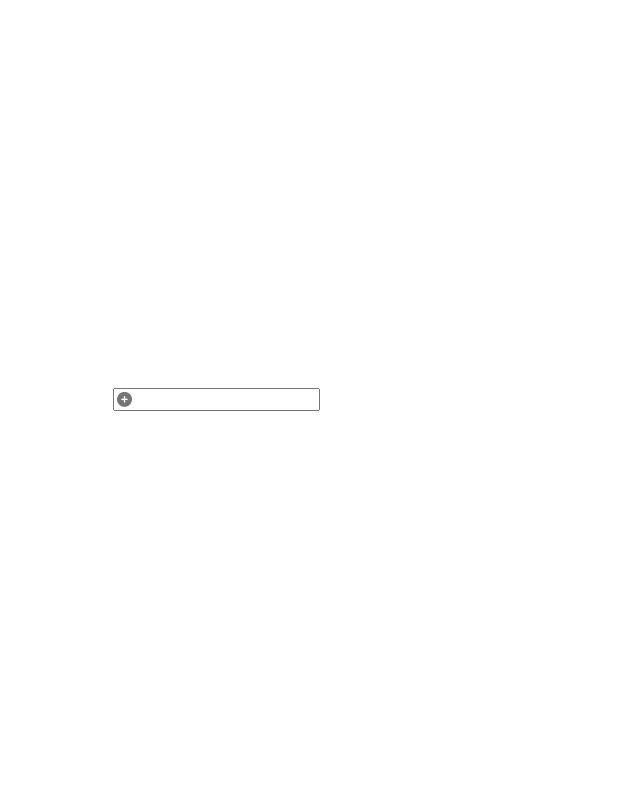
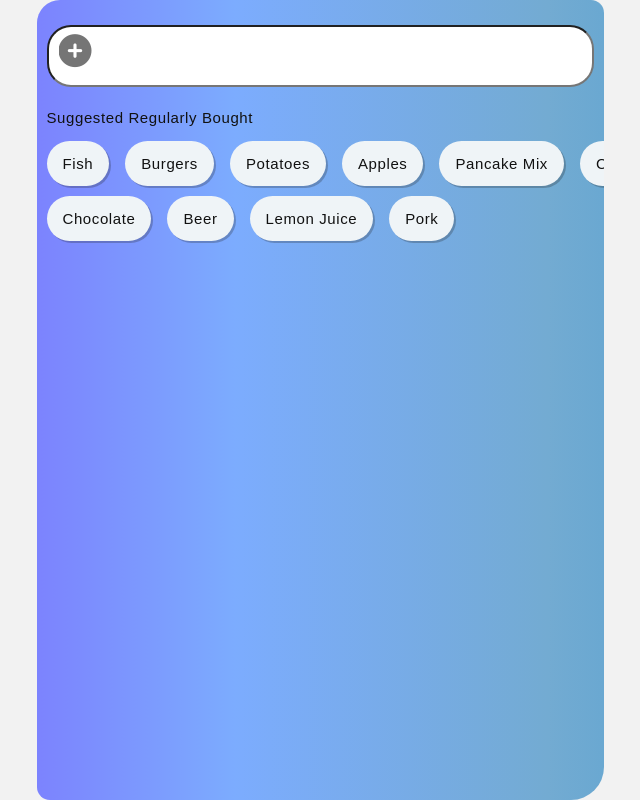
Before and after one commit to siramsay/shop-app-vue3, a Vue app: page / in a window 1280 px wide. Shown: the whole page, without its empty margins (320-960 px from the left). Built offline with nearby package versions, Linux system fonts and the light colour scheme.

Commit message:
Add CSS to main, HTML start screen block

```diff
--- a/src/App.vue
+++ b/src/App.vue
@@ -176,4 +176,14 @@ export default {
       >
     </section>
 
+  <!-- Start Screen -->
+  <div class="suggestion-outer-wrapper" v-if="newItem.length === 0 && !inputItem">
+    <h4>Suggested Regularly Bought</h4>
+    <div class="suggestion-wrapper">
+      <ul id="suggestion">
+        <li v-for="(item, index) in previousProduct" v-on:click="addPreviousItem(item)">{{ item }}</li>
+      </ul>
+    </div>
+  </div>
+
 </template>
--- a/src/assets/main.css
+++ b/src/assets/main.css
@@ -1,5 +1,495 @@
 @import './base.css';
 
+:root {
+
+  /*
+    https://medium.com/@adrjohnston/native-css-mixins-ee2a50e07b54
+    color: #f5f5f5;*/
+}
+
+/* reset */
+* {
+  margin: 0;
+  box-sizing: border-box;
+}
+
+/*
+@media query orirentation : potrait or landscape;
+ */
+
+html:not([lang]),
+html[lang=""] {
+  border-top: 20px solid red;
+}
+
+html:not([lang]), html[lang=""] {
+  border-top: 20px solid red;
+}
+
+img:not([alt]), img[alt=""] {
+  border: 5px dashed red;
+}
+
+canvas:not([role]), canvas:not([aria-label]), canvas[role=""], canvas[aria-label=""] {
+  border: 5px dashed red;
+}
+
+
+/*
+html
+moz-osx-font-smoothing: auto;
+
+body
+font-variant-ligatures: normal;
+font-kerning: normal;
+*/
+html, body {
+  margin: 0; height: 100%; overflow: hidden;
+}
+
+body {
+  margin: 0;
+  background-color: #F2F2F2;
+  font-family: sans-serif;
+}
+
+main {
+  width: 100vw;
+  min-height: 100vh;
+  display: flex;
+  justify-content: center;
+  align-items: center;
+}
+
+#app {
+  background: #87a0f2;
+  /*background-image: radial-gradient(
+          circle at 80% 240px,
+          rgba(155, 42, 42, 0.56) 20%,
+          rgba(84, 84, 84, 0.56) 46%,
+          rgba(48, 63, 111, 0.56) 80%),*/
+  background-image: linear-gradient(
+          90deg,
+          rgba(124,131,254,1) 0%,
+          rgba(124,172,254,1) 35%,
+          rgba(115,171,210,1) 90%,
+          rgba(106,168,209,1) 100%);
+  color: #111111;
+  letter-spacing: 0.04em;
+  /*text-align: center;*/
+  /*width: 375px; remove for safari */
+  height: 100vh;
+  max-height: 812px;
+  margin: 0 auto;
+  display: table;
+  line-height: 1.4em;
+  border-radius: 23px 13px 33px;
+  /* box-sizing:border-box; this didn't work*/
+  position: relative;
+}
+
+#app > * {
+  max-width: 567px;
+}
+h1 {
+  margin: 1em 0;
+}
+.title {
+  color: #222222;
+}
+.main-info {
+  text-align: left;
+}
+.main-info:after {
+  content: "";
+  display: table;
+  clear: both;
+}
+hr {
+  border-top: 0;
+  border-bottom: 1px solid #555;
+}
+ul {
+  /*background-color: hsla(360deg, 100%, 100%, 0.5);*/
+  padding-left: 20px;
+}
+li {
+  list-style: none outside none;
+  text-align: left;
+  padding: 10px 0;
+  border-bottom: 1px solid #ccc;
+}
+/*
+li span {
+  display: flex;
+  justify-content: space-between;
+  align-items: center;
+}
+ */
+input,
+textarea {
+  font-family: serif;
+  /*width: calc(100% - 30px);
+  width: 330px;*/
+  width: 100%;
+  margin: 15px 0 0 0;
+  padding: 10px 10px 8px;
+  outline: 0;
+  font-size: 1em;
+  border-radius: 1.5rem;
+  height: 62px;
+}
+textarea::before {
+  font-family: "Font Awesome 5 Free";
+  font-weight: 900;
+  content: "\f044";
+}
+li.highlight, .completed {
+  background: gainsboro;
+  text-decoration: line-through;
+  opacity: 0.7;
+}
+select,
+textarea,
+input[type="text"],
+input[type="submit"],
+input[type="email"],
+input[type="password"],
+input:focus {
+  font-size: 1em;
+}
+
+/*
+::-webkit-input-placeholder {
+  text-align: center;
+}
+:-moz-placeholder {
+  text-align: center;
+}*/
+input[type='text']{
+  font-size: 2.2rem;
+  line-height: 2.2rem;
+}
+input::placeholder {
+  font-size: 2.2em;
+  vertical-align: middle;
+  line-height: 2.2rem;
+}
+input:-webkit-input-placeholder,  /*Safari */
+input::-webkit-input-placeholder {
+  vertical-align: middle;
+  position: absolute;
+  top: 12px;
+  left: 4px;
+}
+/*/input.add-item::placeholder {
+ color: transparent;
+}*/
+input:focus::placeholder {
+  color: transparent;
+}
+select {
+  border: 0;
+  -moz-appearance: none;
+  -webkit-appearance: none;
+  appearance: none;
+  float: right;
+}
+/*Layout*/
+section.input {
+  padding: 10px;
+}
+nav {
+  width: calc(100% - 20px);
+  margin: 15px 10px 0;
+  padding: 10px;
+  outline: 0;
+  font-size: 1em;
+  border-radius: 2rem;
+  height: 62px;
+  background-color: #ffffff;
+  position: absolute;
+  bottom: 20px;
+  box-sizing: border-box;
+  display: flex;
+  align-items: center;
+  box-shadow: 0 2px 2px #000000;
+}
+nav menu {
+  display: flex;
+  list-style-type: none;
+  justify-content: flex-end;
+  color: #ffffff;
+  padding: 0;
+  width: 100%;
+  height: 28px;
+}
+nav menu li {
+  padding: 0 10px;
+  cursor: pointer;
+  border-bottom: 0 solid #ccc;
+  display: flex;
+  align-items: center;
+}
+nav menu li:first-child {
+  margin-right: auto;
+}
+nav menu li svg {
+  height: 38px;
+  /*width: 32px;*/
+  fill: #747474;
+}
+
+#prev,
+#suggestion {
+  list-style: none;
+  background: transparent;
+  display: inline-flex;
+}
+
+/* Tabs */
+.tabs {
+  display: flex;
+}
+.tabs h3  {
+  display: flex;
+  align-items: center;
+  padding-left: 25px;
+  width: 50%;
+  height: 3rem;
+  cursor: pointer;
+  background-color: #ffffffd1; /*hsla(360deg, 100%, 100%, 0.5);*/
+}
+.tabs h3:first-child {
+  border-radius: 2rem 0 0 0;
+}
+.tabs h3.blue {
+  color: #f8f8f8;
+  background-color: #527eac; /* AA */
+}
+.tabs h3:nth-child(2) {
+  border-radius: 0 2rem 0 0;
+}
+.tabs h3.orange {
+  color: #f8f8f8;
+  background-color: #d77504; /* AA */
+}
+.suggestion-outer-wrapper {
+  overflow-x: hidden;
+  overflow-y: hidden;
+  margin: 0;
+  width: 100vw;
+  height: 165px;
+}
+/*  */
+.preemptive-suggestions,
+.add-item {
+  padding: 10px 0;
+  background-color: #ffffff;
+  margin-block-start: 5px;
+  margin-block-end: 15px;
+  margin-inline-start: 10px;
+  height: 145px;
+  border-radius: 1.5rem 0 0 1.5rem;
+  width: calc(100vw - 10px);
+  display: flex;
+  align-items: center;
+  justify-content: flex-end;
+}
+#app .add-item  {
+  max-width: 557px;
+}
+
+.suggestion-outer-wrapper > * {
+  padding-left: 10px;
+  padding-right: 10px;
+  width: 100%;
+}
+.suggestion-outer-wrapper > h4 {
+  padding: 10px;
+}
+.suggestion-wrapper {
+  overflow-x: scroll;
+  overflow-y: hidden;
+  height: 115px;
+  margin-bottom: 5px;
+  /*scrollbar-width: none;
+  scrollbar-color: red orange;*/
+  scrollbar-width: thin;
+}
+
+/* Chrome */
+.suggestion-wrapper::-webkit-scrollbar {
+  height: 8px;
+  width: 1px;
+  background-color: white;
+}
+.suggestion-wrapper::-webkit-scrollbar-thumb {
+  background: darkgrey;
+  height: 4px;
+}
+.previous-wrapper {
+  /* overflow-x: scroll;  todo: remove this  */
+  height: 75px;
+}
+#suggestion,
+#previous {
+  display: flex;
+  flex-wrap: wrap;
+  height: 110px;
+  padding-left: 0;
+  width: 800px; /* 400px works with first 8 in array of previous */
+  align-items: flex-start;
+}
+#previous {
+  height: 60px;
+  background-color: transparent;
+}
+.add-wrapper {
+  display: flex;
+}
+.add-wrapper:nth-child(2) {
+  display: flex;
+  justify-content: flex-end;
+  padding-top: .5rem;
+}
+#add {
+  list-style: none;
+  padding: 0;
+  background: transparent;
+  display: flex;
+}
+#add li {
+  min-width: 200px;
+}
+.wrapper-button {
+  margin: 0 0 0 auto;
+  width: 150px;
+  display: flex;
+  justify-content: space-around;
+  align-items: center;
+}
+.add-wrapper .wrapper-button {
+  justify-content: flex-end;
+}
+.wrapper-button button {
+  appearance: none;
+  background-color: transparent;
+  border: 1px solid transparent;
+  border-radius: 50%;
+  background-image: radial-gradient(white 50%,transparent 50%);
+  /*height: 45px; fix funny Safari crop */
+}
+.wrapper-button button[disabled] {
+  background-image: radial-gradient(transparent 50%,transparent 50%);
+}
+.wrapper-button button svg {
+  height: 45px;
+  fill:  #747474;
+}
+.wrapper-button button[disabled] svg {
+  height: 45px;
+  fill: rgba(116, 116, 116, 0.1);
+}
+.add-wrapper button.button-round,
+span button.button-round,
+.button-round {
+  padding: 0.8em 1rem;
+  border: 0 solid;
+  background-color: #dce3e6;
+  border-radius: 1.5em;
+  margin: .2rem .5rem .2rem 1rem;
+  /*flex-basis: fit-content;*/
+  box-shadow: 2px 2px hsla(0, 0%, 11%, 25%);
+  width: 75px;
+}
+li#prev,
+#suggestion li,
+#add li {
+  padding: 0.8em 1rem;
+  border: 0 solid;
+  background-color: #eff4f7;
+  border-radius: 1.5em;
+  margin: .2rem 1rem .2rem 0;
+  flex-basis: fit-content;
+
+  box-shadow: 2px 2px hsla(0, 0%, 11%, 25%);
+  height: 45px;
+}
+.edit-input {
+  display: inline;
+  width: 2rem;
+  border: 0 solid;
+  padding: 0;
+  height: 32px;
+  margin-top: 0;
+  margin-bottom: 0;
+  text-align: center;
+}
+
+
+.sl-wrapper {
+  background-color: #ffffffd1; /* hsla(360deg, 100%, 100%, 0.5) */
+  border-radius: 0 0 2rem 2rem;
+}
+.sl-inner-wrapper {
+  overflow-y: auto;
+  height: 300px;
+  scrollbar-width: none;
+  border-radius: 0 0 2rem 2rem;
+}
+@media screen and (min-height: 710px) {
+  .sl-inner-wrapper {
+    height: 400px;
+  }
+}
+.sl-inner-wrapper::-webkit-scrollbar {
+  display: none;
+}
+.sl {
+  margin-bottom: 80px;
+}
+.sl .item {
+  display: flex;
+  align-items: center;
+  justify-content: flex-end;
+  padding-right: 20px;
+  height: 45px;
+}
+/*.sl .item .product-title {
+  flex-basis: 100%;
+}
+.sl .item .product-title + span {
+  flex-basis: 40%;
+  padding-left: 10px;
+}
+.sl input {
+  /text-align: center;/
+}*/
+.sl .wrapper-button button svg {
+  height: 38px;
+}
+.sl button.button-round {
+  margin-right: 0;
+}
+/*
+.sl .item span {
+  justify-self: flex-start;
+}
+ */
+
+/* Transitions */
+.fade-enter-active, .fade-leave-active {
+  transition: opacity 2.5s;
+}
+.fade-enter, .fade-leave-to /* .fade-leave-active below version 2.1.8 */ {
+  opacity: 0;
+}
+
+
+
+
+/*
 #app {
   max-width: 1280px;
   margin: 0 auto;
@@ -32,4 +522,4 @@ a,
     grid-template-columns: 1fr 1fr;
     padding: 0 2rem;
   }
-}
+}*/
```
